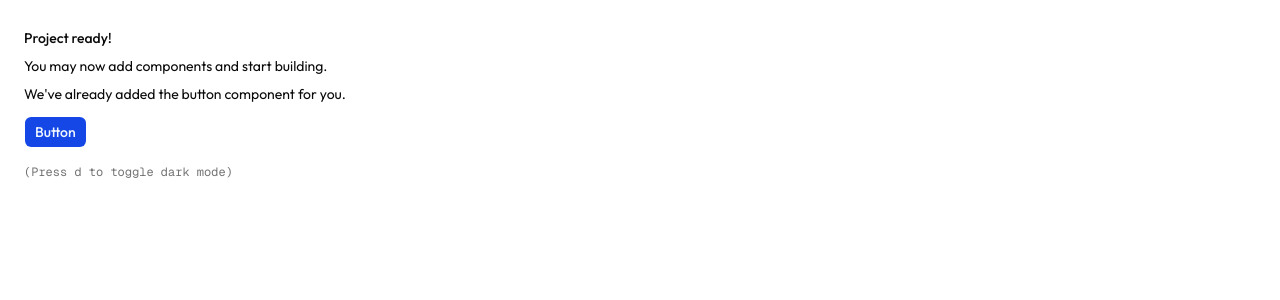
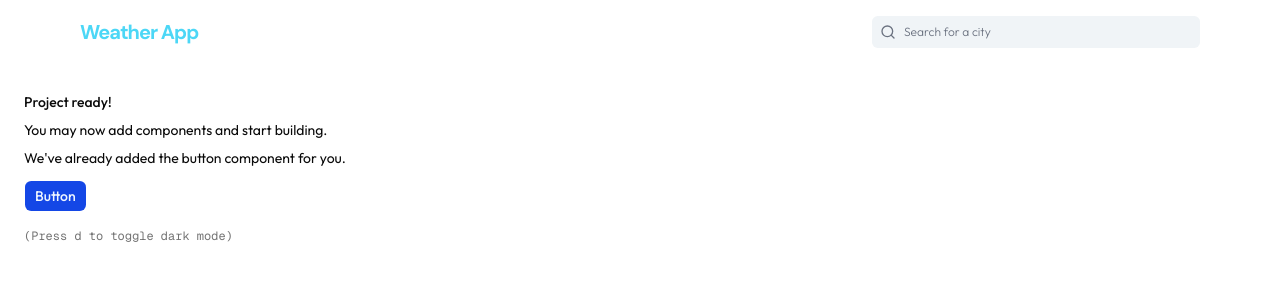
Before and after one commit to RomyVSoto/WeatherApp, a Next.js app: page / in a window 1280 px wide. Shown: the top 300 px of the page. Built offline with nearby package versions, Linux system fonts and the light colour scheme; no server answers.

Commit message:
Initial commit and Created Header

```diff
--- a/app/layout.tsx
+++ b/app/layout.tsx
@@ -2,6 +2,8 @@ import { Geist, Geist_Mono, Outfit, DM_Sans } from "next/font/google"
 
 import "./globals.css"
 import { ThemeProvider } from "@/components/theme-provider"
+import Providers from "@/components/Providers"
+import Header from "@/components/Header";
 import { cn } from "@/lib/utils";
 
 const dmSansHeading = DM_Sans({subsets:['latin'],variable:'--font-heading'});
@@ -25,7 +27,12 @@ export default function RootLayout({
       className={cn("antialiased", fontMono.variable, "font-sans", outfit.variable, dmSansHeading.variable)}
     >
       <body>
-        <ThemeProvider>{children}</ThemeProvider>
+        <ThemeProvider>
+          <Providers>
+            <Header />
+            {children}
+          </Providers>
+        </ThemeProvider>
       </body>
     </html>
   )
--- a/app/page.tsx
+++ b/app/page.tsx
@@ -1,6 +1,21 @@
+'use client'
+
+import { useState } from "react"
+import useWeather from "@/hooks/useWeather"
+
 import { Button } from "@/components/ui/button"
 
-export default function Page() {
+export default function Home() {
+  const [city, setCity] = useState("Santo Domingo")
+  const [search, setSearch] = useState("Santo Domingo")
+
+  const { weatherData, isLoading, error } = useWeather(city);
+
+  function handleSearch(e: React.FormEvent){
+    e.preventDefault();
+    setCity(search);
+  }
+
   return (
     <div className="flex min-h-svh p-6">
       <div className="flex max-w-md min-w-0 flex-col gap-4 text-sm leading-loose">
--- /dev/null
+++ b/components/Header.tsx
@@ -0,0 +1,19 @@
+import { Search } from "lucide-react"
+
+export default function Header() {
+  return (
+    <header className="flex justify-between items-center gap-2 bg-white dark:bg-[#0F172A] px-20 py-4">
+      <span className="font-heading text-xl font-bold tracking-tighter text-[#4CD7F6] dark:text-white">
+        Weather App
+      </span>
+      <span className="flex items-center">
+        <Search className="h-6 w-4 translate-x-6 text-[#6B7280] dark:text-white" />
+        <input
+          type="text"
+          placeholder="Search for a city"
+          className="rounded-md bg-[#F0F4F7] py-2 pr-30 pl-8 text-left font-sans text-xs text-[#596064] font-light placeholder-[#6B7280] focus:placeholder-transparent outline-none dark:bg-[#1E293B] dark:text-white dark:placeholder-[#94A3B8]"
+        />
+      </span>
+    </header>
+  )
+}
--- /dev/null
+++ b/components/Providers.tsx
@@ -0,0 +1,14 @@
+'use client'
+
+import { QueryClient, QueryClientProvider } from "@tanstack/react-query"
+import { useState } from "react"
+
+export default function Providers({ children }: { children: React.ReactNode }) {
+  const [queryClient] = useState(() => new QueryClient())
+
+  return (
+    <QueryClientProvider client={queryClient}>
+      {children}
+    </QueryClientProvider>
+  )
+}
--- /dev/null
+++ b/hooks/useWeather.ts
@@ -0,0 +1,23 @@
+import { useQuery } from "@tanstack/react-query"
+import type { WeatherResponse } from "@/types"
+
+async function fetchWeather(city: string){
+  const response = await fetch(
+    `https://api.weatherapi.com/v1/forecast.json?key=${process.env.NEXT_PUBLIC_WEATHER_API_KEY}&q=${city}&days=5&aqi=yes`
+  )
+  return response.json()
+}
+
+export default function useWeather(city: string) {
+  const {
+    data: weatherData,
+    isLoading,
+    error,
+  } = useQuery<WeatherResponse>({
+    queryKey: ["weather", city],
+    queryFn: () => fetchWeather(city),
+    enabled: city.length > 0,
+  })
+
+  return { weatherData, isLoading, error }
+}
--- a/package.json
+++ b/package.json
@@ -13,6 +13,7 @@
   },
   "dependencies": {
     "@base-ui/react": "^1.3.0",
+    "@tanstack/react-query": "^5.96.2",
     "class-variance-authority": "^0.7.1",
     "clsx": "^2.1.1",
     "lucide-react": "^1.7.0",
--- /dev/null
+++ b/types/index.ts
@@ -0,0 +1,38 @@
+export interface WeatherResponse {
+  location: {
+    name: string;
+    country: string;
+    localtime: string;
+  };
+  current: {
+    temp_c: number;
+    feelslike_c: number;
+    humidity: number;
+    wind_kph: number;
+    uv: number;
+    vis_km: number;
+    condition: {
+      text: string;
+      icon: string;
+    };
+  };
+  forecast: {
+    forecastday: ForecastDay[];
+  };
+}
+
+export interface ForecastDay {
+  date: string;
+  day: {
+    maxtemp_c: number;
+    mintemp_c: number;
+    condition: {
+      text: string;
+      icon: string;
+    };
+  };
+  astro: {
+    sunrise: string;
+    sunset: string;
+  };
+}
```
Also changed, not shown: 2 other files (tests, documents, lock files or other folders).
